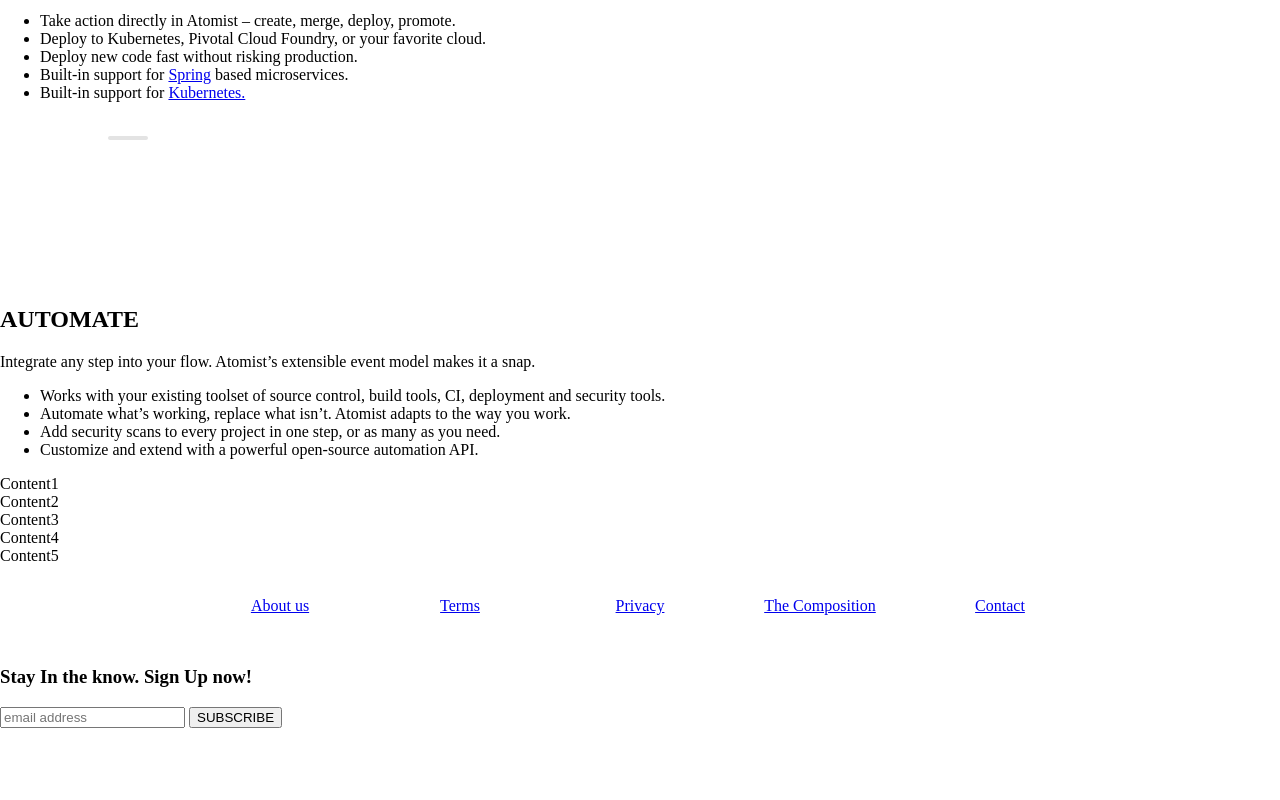
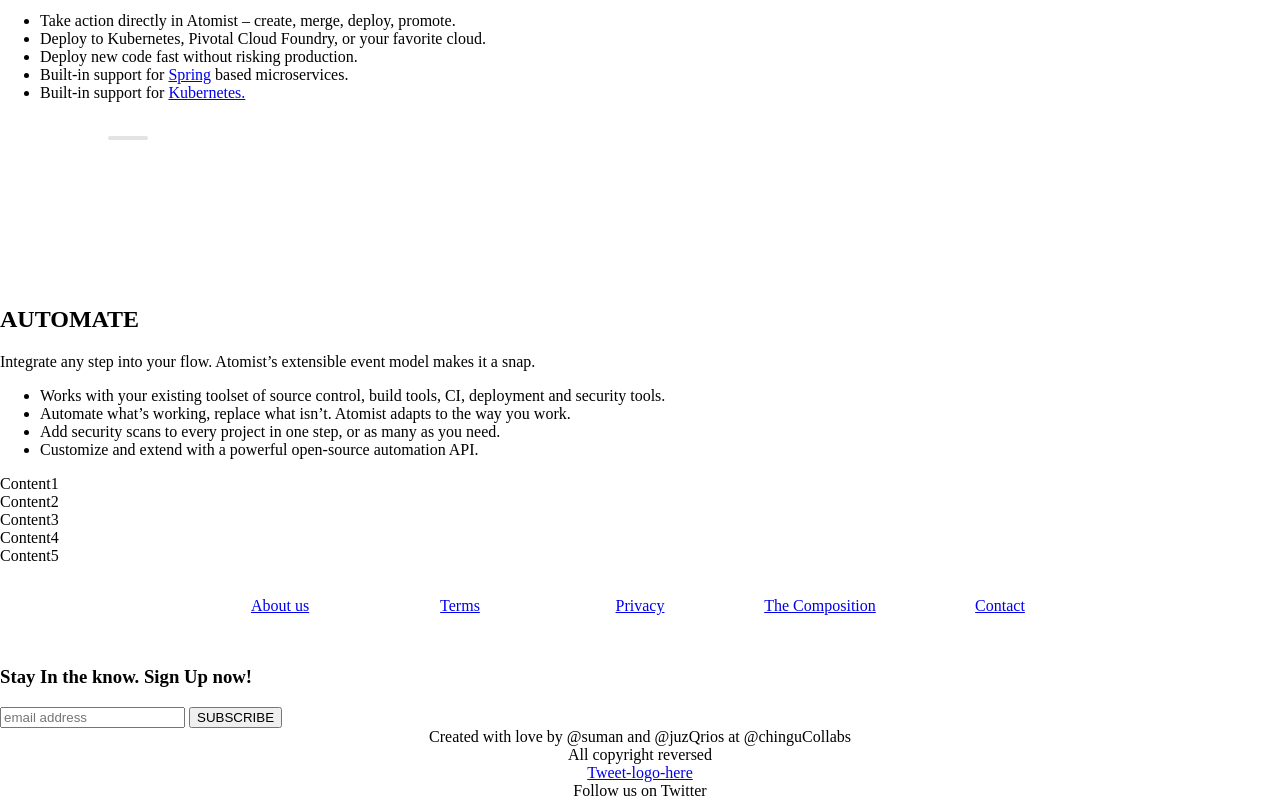
Before and after one commit to chingu-voyage4/Toucans-Team-12, a plain HTML site: page index.html in a window 1280 px wide. Shown: the part 2111-2911 px from the top of the page. Before the commit the page ends 2839 px from the top, so only its background shows below. Drawn offline with Linux system fonts and the light colour scheme.

Commit message:
Add layout styling for copyright section

```diff
--- a/css/main.css
+++ b/css/main.css
@@ -70,3 +70,11 @@ header{
 }
 
 /*FOOTER NAVIGATION STYLING ends*/
+
+/*FOOTER COPYRIGHT SECTION starts*/
+.footer__ender{
+  display:flex;
+  flex-direction:column;
+  text-align:center;
+}
+/*FOOTER COPYRIGHT SECTION ends*/
--- a/index.html
+++ b/index.html
@@ -148,8 +148,12 @@
 			<button type="submit">SUBSCRIBE</button>
 
 			<div class="footer__ender">
-				<div class="copyright"></div>
-				<div class="twitter"></div>
+				<div class="love">Created with love by @suman and @juzQrios at @chinguCollabs</div>
+				<div class="copyright">All copyright reversed</div>
+				<div class="twitter">
+					<a href="#">Tweet-logo-here</a>
+					<div>Follow us on Twitter</div>
+        		</div>
 			</div>
 		</footer>
 
```
